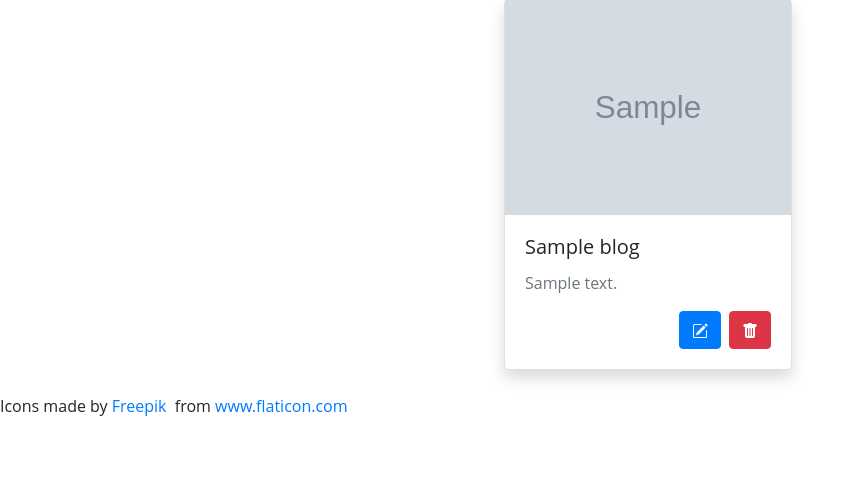
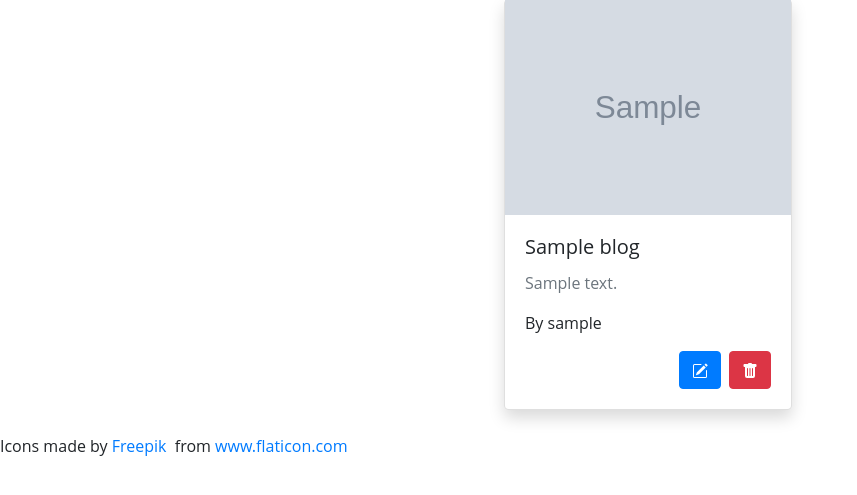
Before and after one commit to filippo-viti/blog, a Symfony app: template templates/blog/list.html.twig in a window 1280 px wide. Shown: the part 135-630 px from the top of the page, without its empty margins (0-857 px from the left). Run offline with Twig, Linux system fonts and the light colour scheme; the template is opened without the code that fills it: most values are stand-ins (such as "Sample title", 1, 10 or a date in 2020); grey boxes marked "Sample" are stand-in pictures; form fields are guessed from the names that the template uses; some libraries are stand-ins or nearby versions.

Commit message:
Added creator names to the blogs list

```diff
--- a/templates/blog/list.html.twig
+++ b/templates/blog/list.html.twig
@@ -40,6 +40,7 @@
                             <a class="stretched-link text-body" href="{{path('app_blog_read', {id: blog.id})}}">{{blog.title}}</a>
                         </h5>
                         <p class="card-text text-muted">{{blog.shortDescription}}</p>
+                        <p class="card-text">By {{blog.creator.username}}</p>
                         <div class="d-flex justify-content-end">
                             <a href="{{path('app_blog_edit', {id: blog.id})}}" class="btn btn-primary">
                                 <svg xmlns="http://www.w3.org/2000/svg" width="16" height="16" fill="currentColor" class="bi bi-pencil-square" viewBox="0 0 16 16">
```
